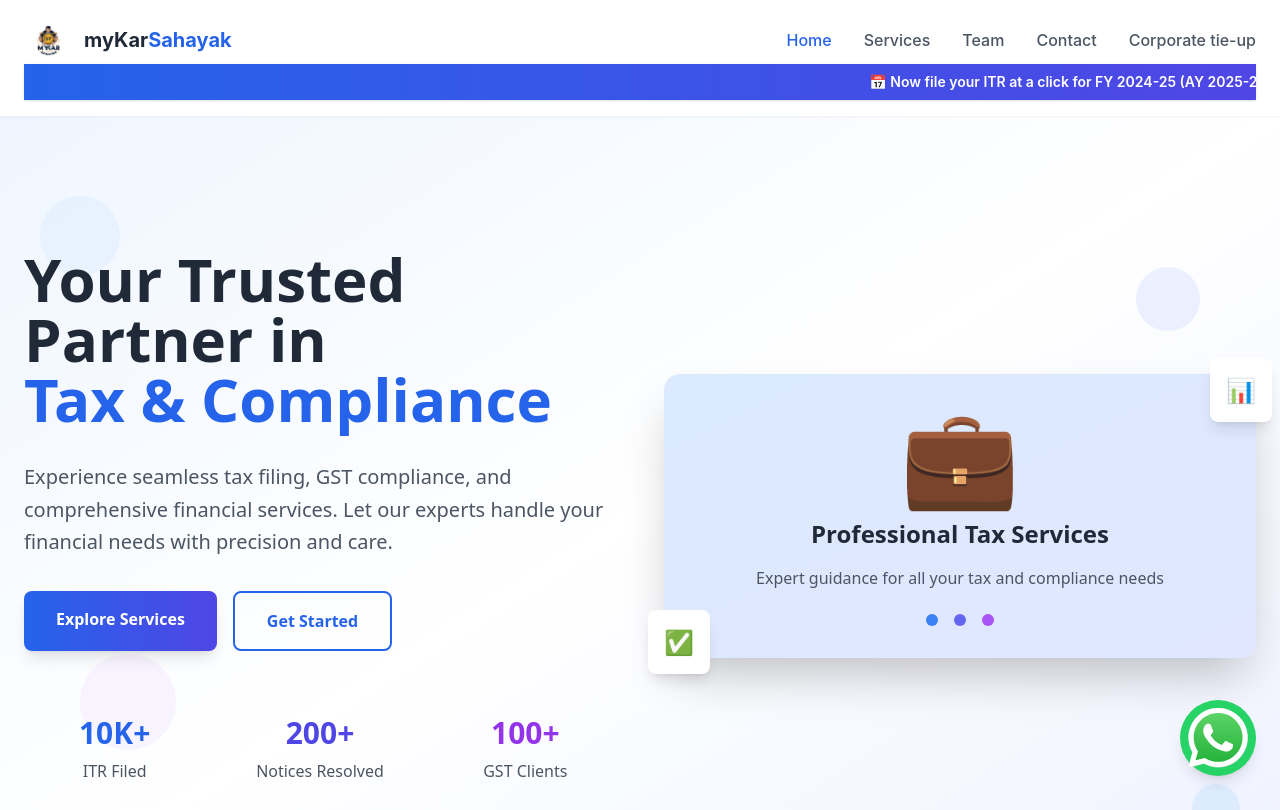
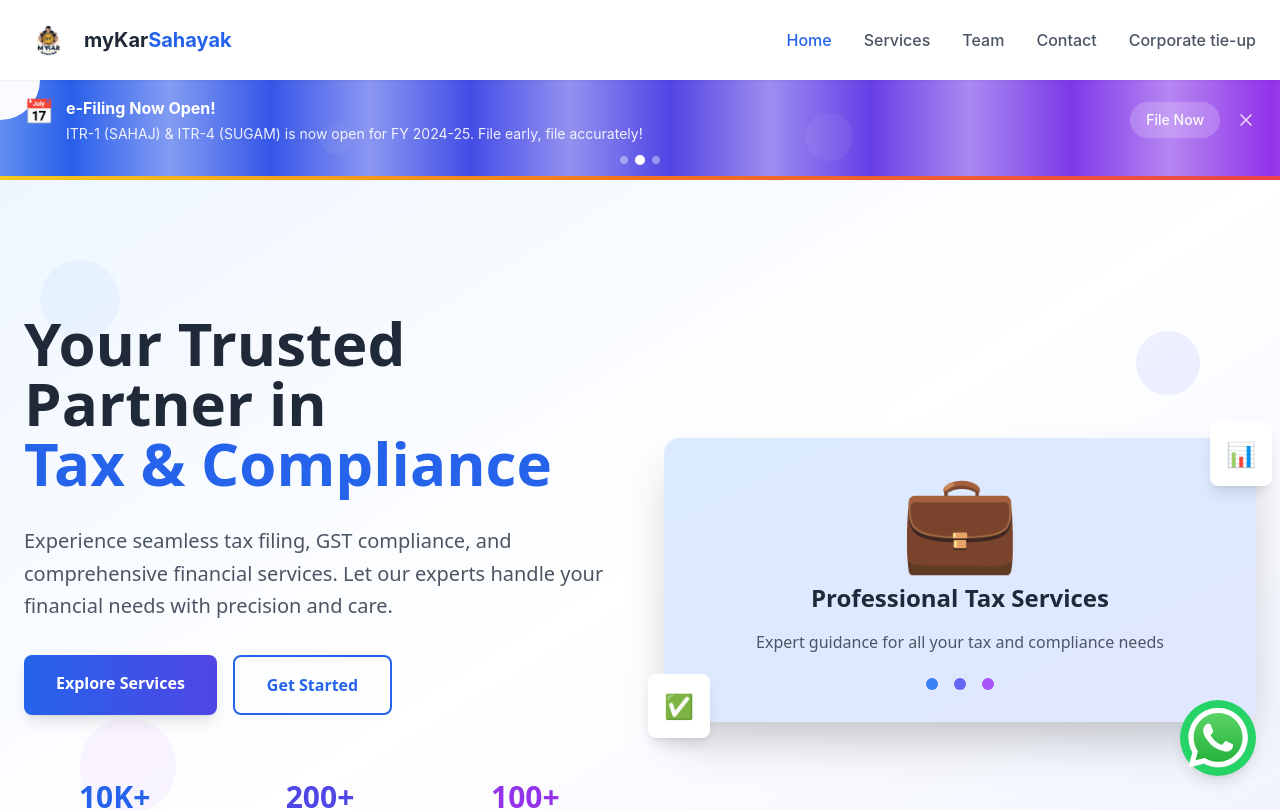
Before and after one commit to abhijitshaw88/myks_1, a React (Create React App) app: page / in a window 1280 px wide. Shown: the top 810 px of the page. Built offline with nearby package versions, Linux system fonts and the light colour scheme.

Commit message:
Fixed build issue

```diff
--- a/src/App.js
+++ b/src/App.js
@@ -1,9 +1,9 @@
 import React from 'react';
 import { Routes, Route, Navigate } from 'react-router-dom';
 import Header from './components/layout/Header';
+import Announcement from './components/Announcement';
 import Footer from './components/layout/Footer';
 import Home from './components/home/Home';
-import Services from './components/services/Services';
 import GSTServices from './components/services/GSTServices';
 import TDSServices from './components/services/TDSServices';
 import ITRServices from './components/services/ITRServices';
@@ -41,6 +41,7 @@
         </a>
       </div>
       <Header />
+      <Announcement />
       <main className="flex-grow">
         <Routes>
           <Route path="/" element={<Home />} />
--- /dev/null
+++ b/src/components/Announcement.js
@@ -0,0 +1,104 @@
+import React, { useState, useEffect } from 'react';
+
+const Announcement = () => {
+  const [isVisible, setIsVisible] = useState(true);
+  const [currentIndex, setCurrentIndex] = useState(0);
+
+  const announcements = [
+    {
+      icon: "📢",
+      text: "ITR Filing Deadline Extended!",
+      subtext: "The CBDT has extended the ITR filing due date for AY 2025–26 from July 31 to September 15, 2025."
+    },
+    {
+      icon: "📅",
+      text: "e-Filing Now Open!",
+      subtext: "ITR-1 (SAHAJ) & ITR-4 (SUGAM) is now open for FY 2024-25. File early, file accurately!"
+    },
+    {
+      icon: "⚡",
+      text: "Avoid Last-Minute Rush!",
+      subtext: "Get your ITR filed before the deadline. Professional assistance available 24/7."
+    }
+  ];
+
+  useEffect(() => {
+    const interval = setInterval(() => {
+      setCurrentIndex((prev) => (prev + 1) % announcements.length);
+    }, 4000);
+
+    return () => clearInterval(interval);
+  }, [announcements.length]);
+
+  if (!isVisible) return null;
+
+  return (
+    <div className="relative bg-gradient-to-r from-blue-600 via-indigo-600 to-purple-600 text-white py-4 shadow-lg overflow-hidden">
+      {/* Animated background elements */}
+      <div className="absolute inset-0 overflow-hidden">
+        <div className="absolute -top-10 -left-10 w-20 h-20 bg-white opacity-10 rounded-full animate-pulse"></div>
+        <div className="absolute -bottom-10 -right-10 w-16 h-16 bg-white opacity-10 rounded-full animate-ping"></div>
+        <div className="absolute top-1/2 left-1/4 w-8 h-8 bg-white opacity-5 rounded-full animate-bounce"></div>
+        <div className="absolute top-1/3 right-1/3 w-12 h-12 bg-white opacity-5 rounded-full animate-spin"></div>
+      </div>
+
+      {/* Moving gradient overlay */}
+      <div className="absolute inset-0 bg-gradient-to-r from-transparent via-white/5 to-transparent animate-shimmer"></div>
+
+      <div className="container mx-auto px-6 relative z-10">
+        <div className="flex items-center justify-between">
+          <div className="flex-1 overflow-hidden">
+            <div className="flex items-center space-x-4 animate-slide-in">
+              <div className="flex items-center space-x-3">
+                <span className="text-2xl animate-bounce">{announcements[currentIndex].icon}</span>
+                <div className="overflow-hidden">
+                  <div className="animate-slide-up">
+                    <span className="font-bold text-sm md:text-base block">
+                      {announcements[currentIndex].text}
+                    </span>
+                    <span className="text-xs md:text-sm opacity-90 block mt-1">
+                      {announcements[currentIndex].subtext}
+                    </span>
+                  </div>
+                </div>
+              </div>
+            </div>
+          </div>
+
+          {/* Call to action button */}
+          <div className="flex items-center space-x-4">
+            <button className="bg-white/20 hover:bg-white/30 text-white px-4 py-2 rounded-full text-sm font-medium transition-all duration-300 transform hover:scale-105 animate-pulse">
+              File Now
+            </button>
+            <button
+              onClick={() => setIsVisible(false)}
+              className="text-white/80 hover:text-white transition-colors duration-300 transform hover:scale-110"
+              aria-label="Close announcement"
+            >
+              <svg className="h-5 w-5" fill="none" viewBox="0 0 24 24" stroke="currentColor">
+                <path strokeLinecap="round" strokeLinejoin="round" strokeWidth={2} d="M6 18L18 6M6 6l12 12" />
+              </svg>
+            </button>
+          </div>
+        </div>
+
+        {/* Progress indicator */}
+        <div className="flex justify-center mt-3 space-x-2">
+          {announcements.map((_, index) => (
+            <div
+              key={index}
+              className={`w-2 h-2 rounded-full transition-all duration-500 ${
+                index === currentIndex ? 'bg-white scale-125' : 'bg-white/40'
+              }`}
+            />
+          ))}
+        </div>
+      </div>
+
+      {/* Animated border */}
+      <div className="absolute bottom-0 left-0 right-0 h-1 bg-gradient-to-r from-yellow-400 via-orange-500 to-red-500 animate-pulse"></div>
+    </div>
+  );
+};
+
+export default Announcement;
--- a/src/components/layout/Header.js
+++ b/src/components/layout/Header.js
@@ -117,13 +117,6 @@
             </div>
           </div>
         )}
-
-        {/* Add moving banner above the header */}
-        <div className="w-full bg-gradient-to-r from-blue-600 to-indigo-600 text-white py-2 overflow-hidden shadow animate-fade-in">
-          <div className="whitespace-nowrap animate-marquee text-center font-semibold text-sm hover:paused">
-            📅 Now file your ITR at a click for FY 2024-25 (AY 2025-26). e-Filing available soon!
-          </div>
-        </div>
       </div>
     </header>
   );
--- a/src/index.css
+++ b/src/index.css
@@ -27,6 +27,17 @@
   .animate-marquee {
     animation: marquee 18s linear infinite;
   }
+  .animate-slide-in {
+    animation: slideIn 0.6s ease-out forwards;
+  }
+  .animate-slide-up {
+    animation: slideUp 0.5s ease-out forwards;
+  }
+  .animate-shimmer {
+    animation: shimmer 2s linear infinite;
+    background: linear-gradient(90deg, transparent, rgba(255,255,255,0.1), transparent);
+    background-size: 200px 100%;
+  }
 }
 
 @keyframes fadeIn {
@@ -50,6 +61,26 @@
 @keyframes marquee {
   0% { transform: translateX(100%); }
   100% { transform: translateX(-100%); }
+}
+@keyframes slideIn {
+  from {
+    opacity: 0;
+    transform: translateX(-30px);
+  }
+  to {
+    opacity: 1;
+    transform: translateX(0);
+  }
+}
+@keyframes slideUp {
+  from {
+    opacity: 0;
+    transform: translateY(20px);
+  }
+  to {
+    opacity: 1;
+    transform: translateY(0);
+  }
 }
 
 body {
@@ -184,15 +215,6 @@
   }
   100% {
     background-position: calc(200px + 100%) 0;
-  }
-}
-
-@keyframes marquee {
-  0% {
-    transform: translateX(100%);
-  }
-  100% {
-    transform: translateX(-100%);
   }
 }
 
```
